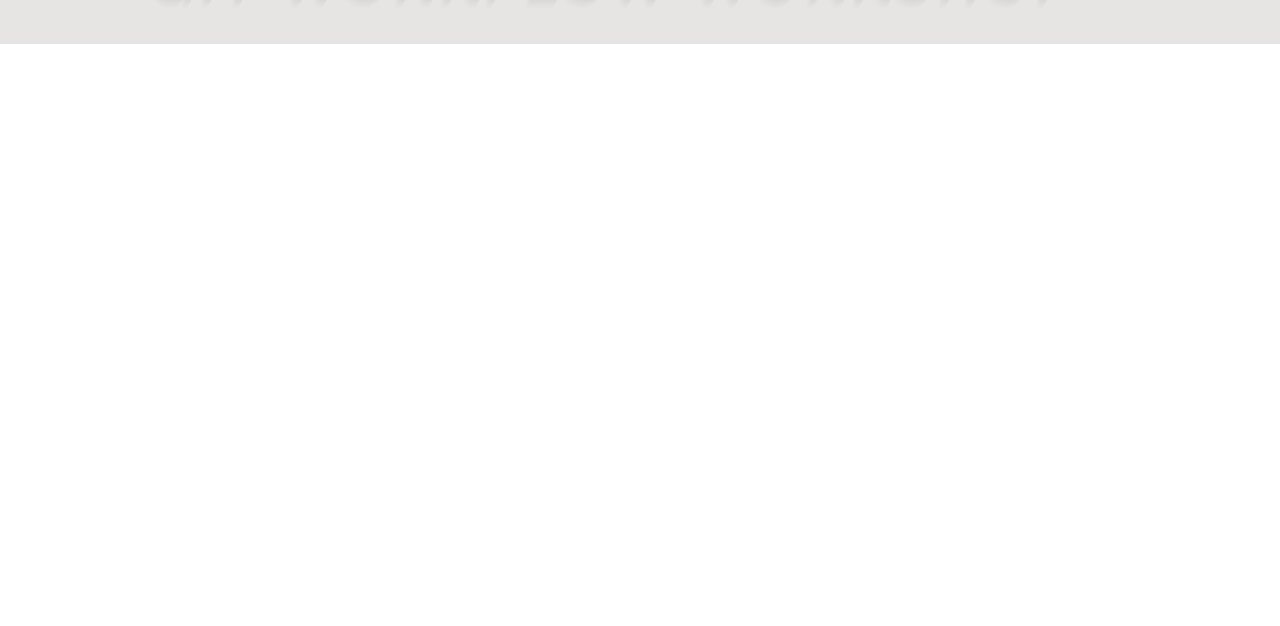
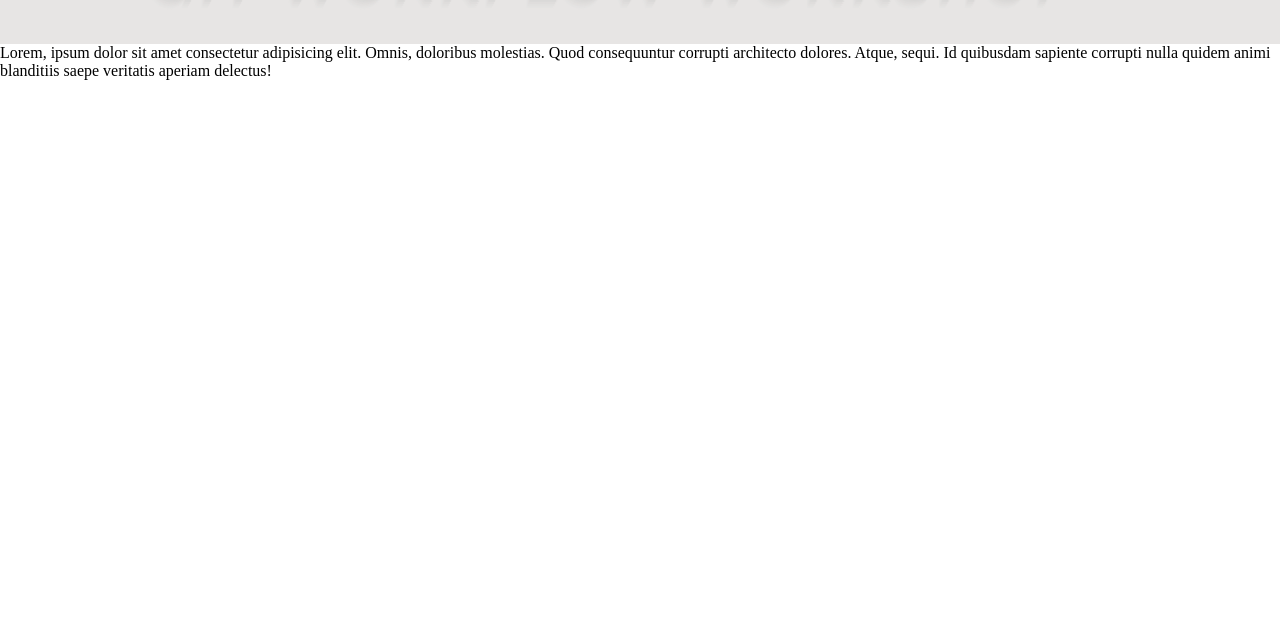
Before and after one commit to fac-17/JackTonyGitPractice, a plain HTML site: page index.html in a window 1280 px wide. Shown: the part 174-800 px from the top of the page. Drawn offline with Linux system fonts and the light colour scheme.

Commit message:
added some cool new copy

```diff
--- a/index.html
+++ b/index.html
@@ -9,5 +9,6 @@
 
   <body>
     <h1 class="page-heading">GIT WORKFLOW WORKSHOP</h1>
-  </body>
+    <p>Lorem, ipsum dolor sit amet consectetur adipisicing elit. Omnis, doloribus molestias. Quod consequuntur corrupti architecto dolores. Atque, sequi. Id quibusdam sapiente corrupti nulla quidem animi blanditiis saepe veritatis aperiam delectus!</p>
+</body>
 </html>
```
